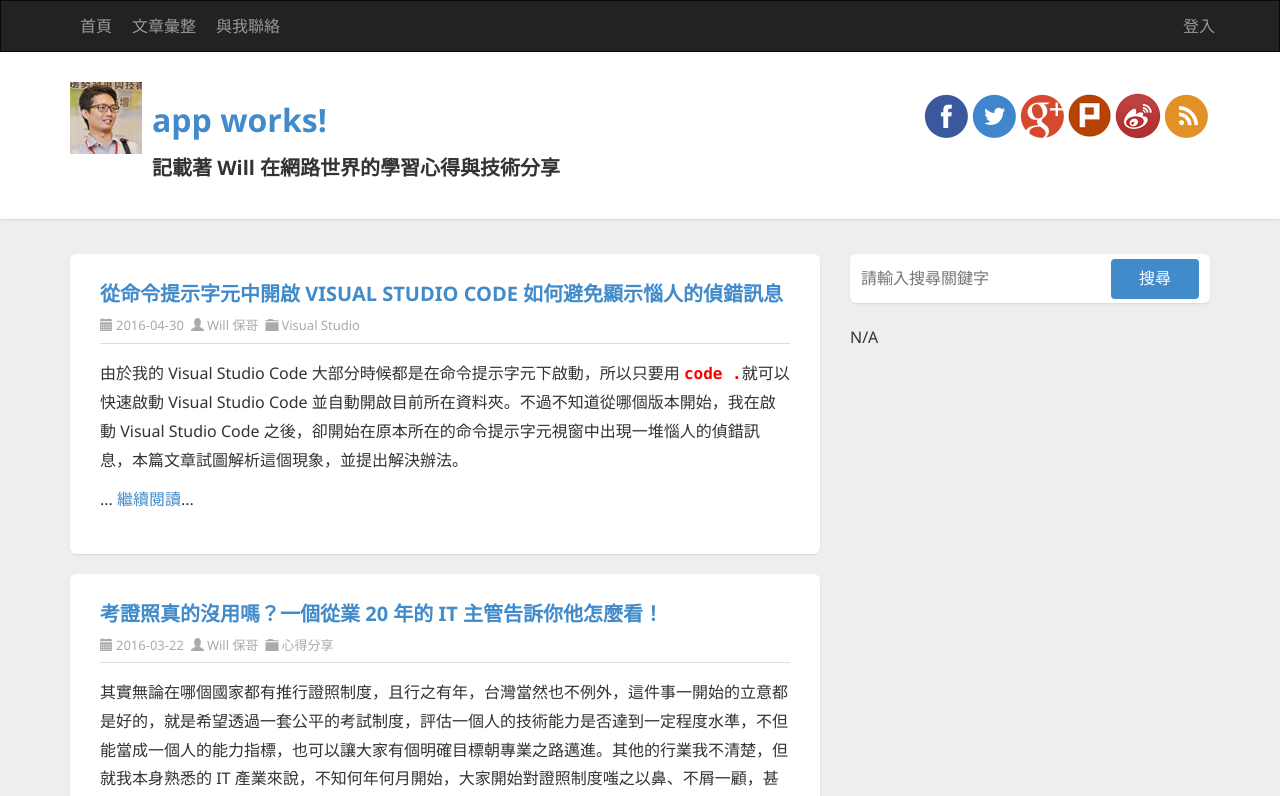
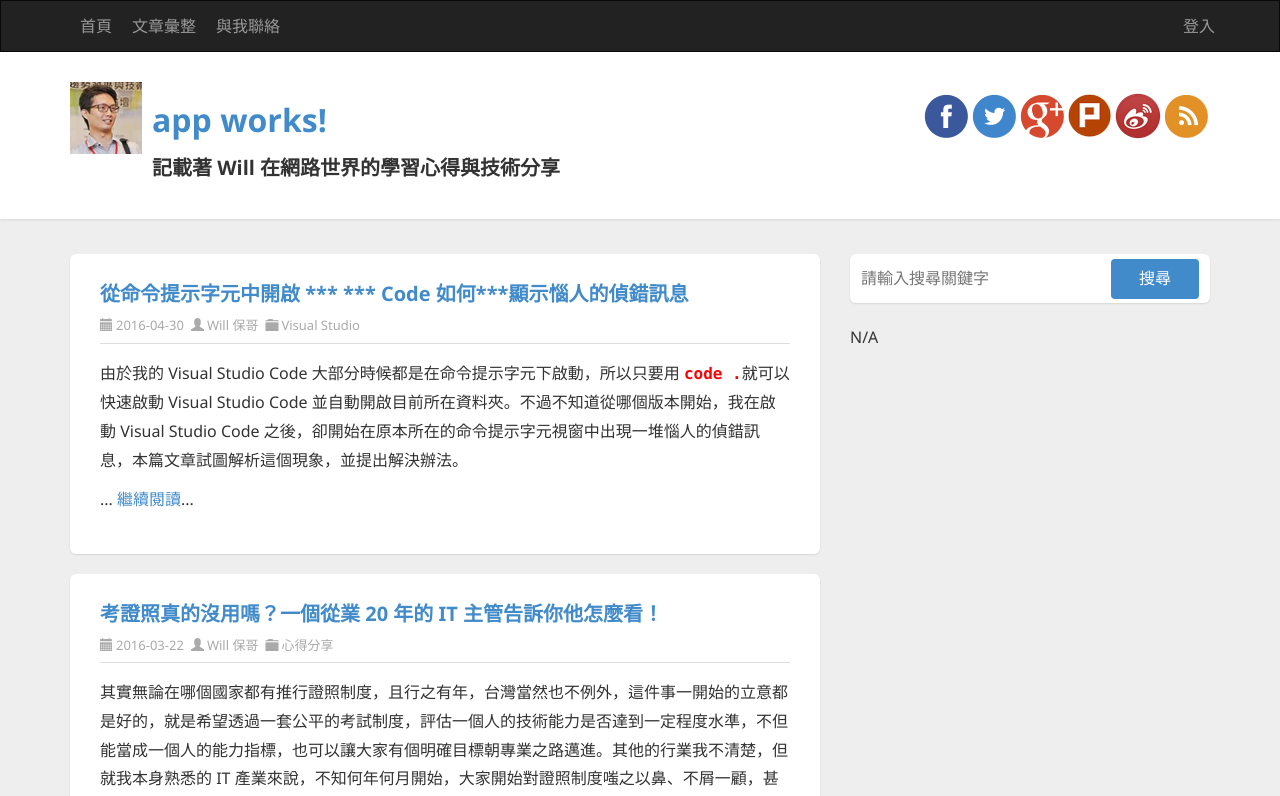
Before and after one commit to doggy8088/demo1101, an Angular app: page / in a window 1280 px wide. Shown: the top 796 px of the page. Built offline with nearby package versions, Linux system fonts and the light colour scheme.

Commit message:
17 練習使用內建 Pipe 元件與自訂 Pipe 元件

```diff
--- a/src/app/app.component.html
+++ b/src/app/app.component.html
@@ -13,7 +13,7 @@
         <article class="post" id="post0" *ngFor="let item of data">
           <header class="post-header">
             <h2 class="post-title">
-                <a [href]="item.href">{{ item.title | uppercase }}</a>
+                <a [href]="item.href">{{ item.title | badwords:badword_list }}</a>
             </h2>
             <div class="post-info clearfix">
               <span class="post-date"><i class="glyphicon glyphicon-calendar"></i>{{item.date|date:'y-MM-dd'}}</span>
--- a/src/app/app.component.ts
+++ b/src/app/app.component.ts
@@ -9,6 +9,8 @@ export class AppComponent {
   title = 'app works!';
 
   keyword = '';
+
+  badword_list = ['Visual', 'Studio', '避免'];
 
   clearKeyword($event) {
     this.keyword = '';
--- a/src/app/badwords.pipe.ts
+++ b/src/app/badwords.pipe.ts
@@ -5,8 +5,11 @@ import { Pipe, PipeTransform } from '@angular/core';
 })
 export class BadwordsPipe implements PipeTransform {
 
-  transform(value: any, args?: any): any {
-    return null;
+  transform(value: string, args?: string[]): any {
+    for(let v of args) {
+      value = value.replace(v, '***');
+    }
+    return value;
   }
 
 }
```
